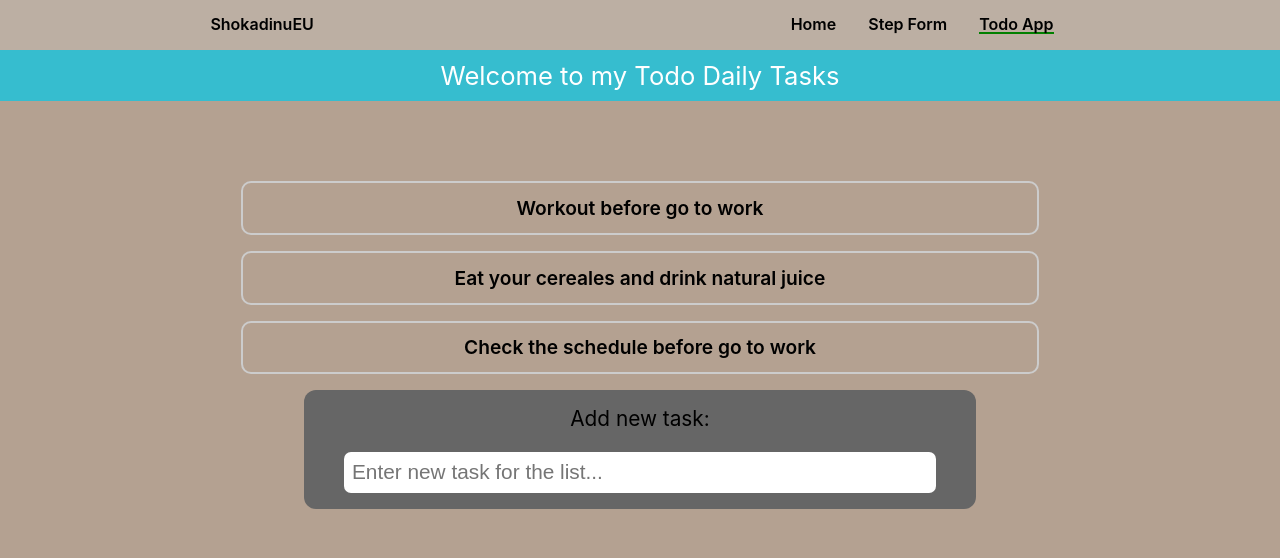
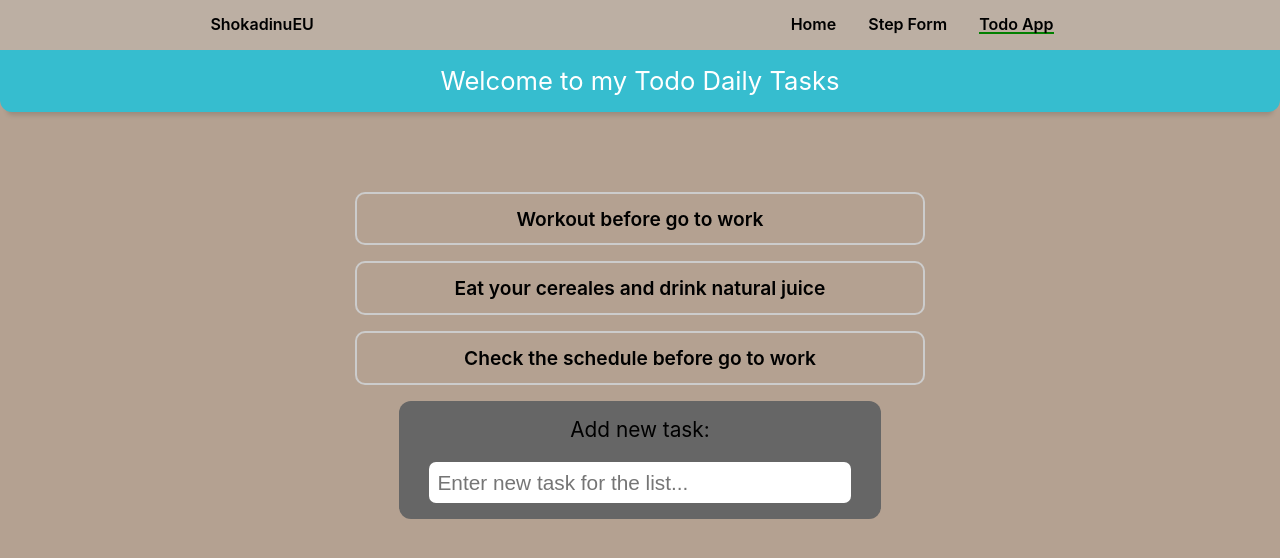
Before and after one commit to ShokadinuEU/react-cool-apps, a React (Create React App) app: page /todo-app in a window 1280 px wide. Shown: the top 558 px of the page. Built offline with nearby package versions, Linux system fonts and the light colour scheme.

Commit message:
final touch for both step form and todo app

```diff
--- a/src/components/TodoApp/TodoApp.js
+++ b/src/components/TodoApp/TodoApp.js
@@ -35,8 +35,10 @@ class TodoApp extends Component {
     return (
       <div>
         <h1 className="app-header">Welcome to my Todo Daily Tasks</h1>
-        <Tasks tasks={this.state.tasks} deleteTask={this.deleteTask} />
-        <TodoForm addTask={this.addTask} />
+        <div className="todo-app-wrapper">
+          <Tasks tasks={this.state.tasks} deleteTask={this.deleteTask} />
+          <TodoForm addTask={this.addTask} />
+        </div>
       </div>
     )
   }
--- a/src/components/TodoApp/TodoForm.js
+++ b/src/components/TodoApp/TodoForm.js
@@ -21,7 +21,7 @@ class TodoForm extends Component {
 
   render() {
     return (
-      <div>
+      <div className="tasks-form-wrapper">
         <form onSubmit={this.handleSubmit} className="new-task-form">
           <label className="task-form-label">Add new task:</label>
           <input className="task-form-input" placeholder="Enter new task for the list..." type="text" onChange={this.handleChange}  value={this.state.content} />
--- a/src/components/TodoApp/todo-app.scss
+++ b/src/components/TodoApp/todo-app.scss
@@ -1,10 +1,20 @@
 .app-header {
   margin-top: 0;
   background-color: rgb(54, 189, 207);
-  padding: 0.4em;
+  padding: 0.6em 0;
   color: #fff;
   font-weight: 400;
   font-size: 1.6em;
+  max-width: 1280px;
+  margin: 0 auto;
+  border-bottom-left-radius: 12px;
+  border-bottom-right-radius: 12px;
+  box-shadow: 0px 10px 5px -7px rgba(0,0,0,0.15);
+}
+
+.todo-app-wrapper {
+  max-width: 900px;
+  margin: 0 auto;
 }
 
 .tasks-wrapper {
--- a/src/components/stepFormApp/FormUserDetails.js
+++ b/src/components/stepFormApp/FormUserDetails.js
@@ -15,7 +15,7 @@ export class FormUserDetails extends Component {
     return (
       <MuiThemeProvider>
         <React.Fragment>
-          <AppBar title="Enter a User Details" />
+          <AppBar style={styleNavbar} title="Enter a User Details" />
           <TextField
             hintText="Enter Your First Name"
             floatingLabelText="First Name"
@@ -53,4 +53,12 @@ const styles = {
   margin: 15
 }
 
+const styleNavbar = {
+  maxWidth: '1280px',
+  margin: '0 auto',
+  padding: "0.1em 1.4em",
+  borderBottomLeftRadius: '12px',
+  borderBottomRightRadius: '12px'
+}
+
 export default FormUserDetails
```
Also changed, not shown: src/components/stepFormApp/step-form.scss (added).
